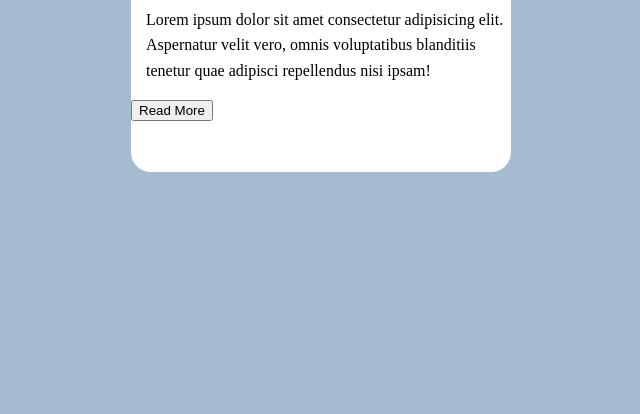
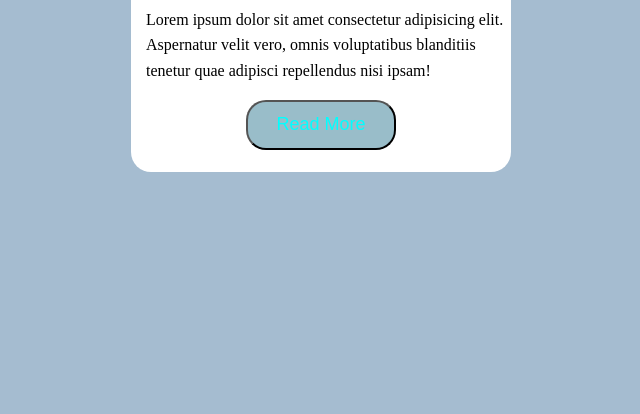
Before and after one commit to KollaChandini/Web-development-projects, a plain HTML site: page Nature-Card/index.html in a window 1280 px wide. Shown: the part 386-800 px from the top of the page, without its empty margins (319-959 px from the left). Drawn offline with Linux system fonts and the light colour scheme.

Commit message:
Update style.css

```diff
--- a/Nature-Card/style.css
+++ b/Nature-Card/style.css
@@ -31,7 +31,7 @@
       p {
         margin-left: 15px;
       }
-      .read {
+      .read-btn {
         font-size: large;
         color: aqua;
         background-color: hwb(195 60% 21%);
```
